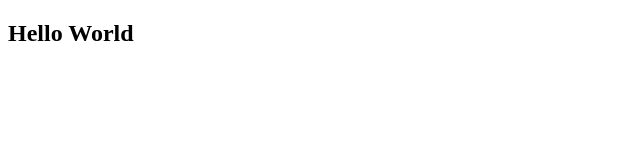
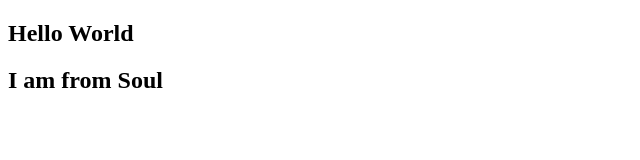
Before and after one commit to 15VIKRANT/Demo-Devtown-source, a plain HTML site: page index.html in a window 1280 px wide. Shown: the whole page, without its empty margins (0-640 px from the left). Drawn offline with Linux system fonts and the light colour scheme.

Commit message:
Updated index.html
updated the file index.html

```diff
--- a/index.html
+++ b/index.html
@@ -10,6 +10,9 @@
     <h2>
       Hello World
     </h2>
+    <h2>
+    I am from Soul
+    </h2>
   </div>
 </body>
 </html>
```
